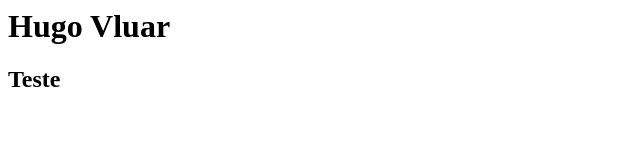
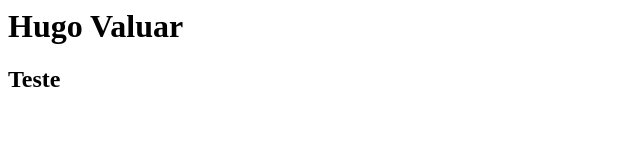
Before and after one commit to HugoValuar03/hugovaluar03.github.io, a plain HTML site: page index.html in a window 1280 px wide. Shown: the full height of the page, 0-640 px from the left. Drawn offline with Linux system fonts and the light colour scheme.

Commit message:
corrigindo nome

```diff
--- a/index.html
+++ b/index.html
@@ -1,2 +1,2 @@
-<h1>Hugo Vluar</h1>
+<h1>Hugo Valuar</h1>
 <h2>Teste</h2>
```
